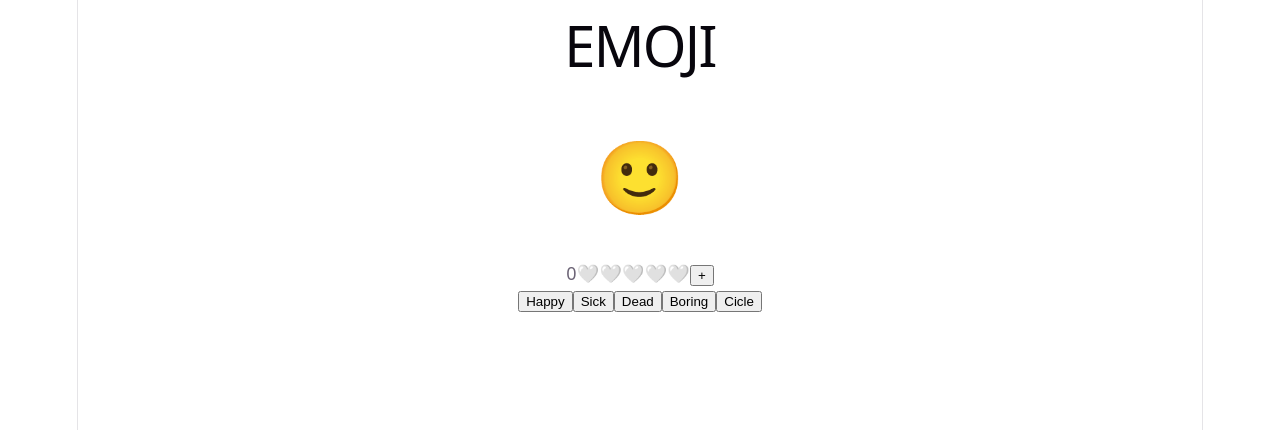
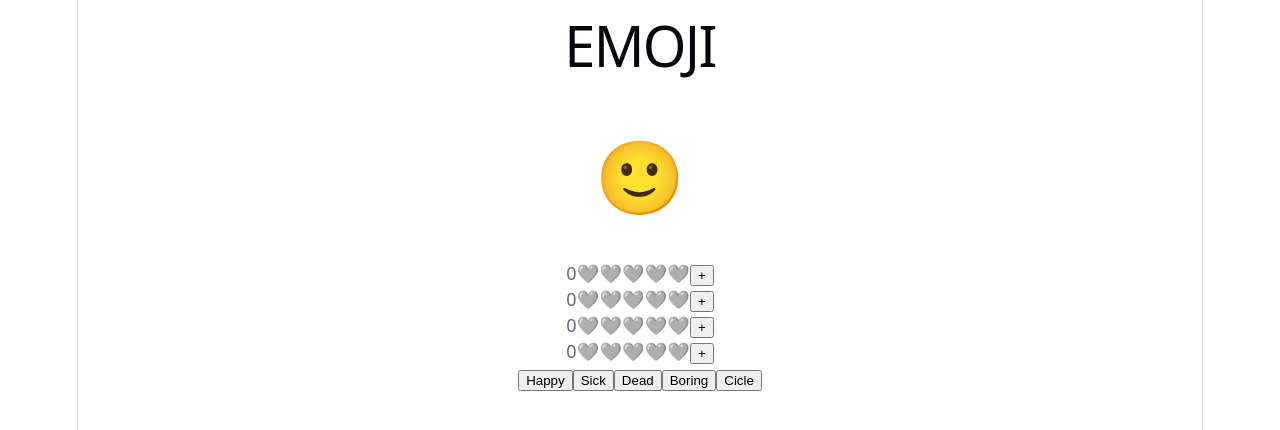
Before and after one commit to ufjf-dcc207/ufjf-dcc207-2026-3-a-atv06-giofana, a React (Vite) app: page / in a window 1280 px wide. Shown: the top 430 px of the page. Built offline with nearby package versions, Linux system fonts and the light colour scheme.

Commit message:
modifica atributo

```diff
--- a/src/Atributo.css
+++ b/src/Atributo.css
@@ -0,0 +1,3 @@
+.inativo {
+    filter: grayscale(100%);
+}
--- a/src/Atributo.tsx
+++ b/src/Atributo.tsx
@@ -4,25 +4,28 @@ import "./Atributo.css"
 export default function Atributo(){
     const [valor, setVAlor] = useState<number>(0);
 
-    let rosas = "";
-    for(let i = 0; i < 5; i++){
-        if (i < valor) {
-            rosas += "🩷"
-        } else {
-            rosas += "🤍"
-        }
-    }
+    // let rosas = "";
+    // for(let i = 0; i < 5; i++){
+    //     if (i < valor) {
+    //         rosas += "🩷"
+    //     } else {
+    //         rosas += "🤍"
+    //     }
+    // }
+
     return(
         <>
             <div className="atributo">
-                {valor}{rosas}
+                {/* {valor}{rosas} */}
+                {valor}{"🩷".repeat(valor)}
+                <span className="inativo">{"🩷".repeat(5-valor)}</span>
                 <button onClick={() => {
                     if(valor === 5)
                         setVAlor(0);
                     else
                         setVAlor(valor + 1);
                     // setVAlor(valor === 5 ? 0 : valor + 1);
-                }}>+</button>
+                }}> + </button>
             </div>
         </>
     )
--- a/src/Emoji.tsx
+++ b/src/Emoji.tsx
@@ -68,6 +68,9 @@ export default function Emoji() {
                 {EMOJI_MAP.get(status) || "🫥"}
             </div>
             <Atributo />
+            <Atributo />
+            <Atributo />
+            <Atributo />
             <div className="acoes">
                 <button onClick={happyClick}>Happy</button>
                 <button onClick={sickClick}>Sick</button>
```
